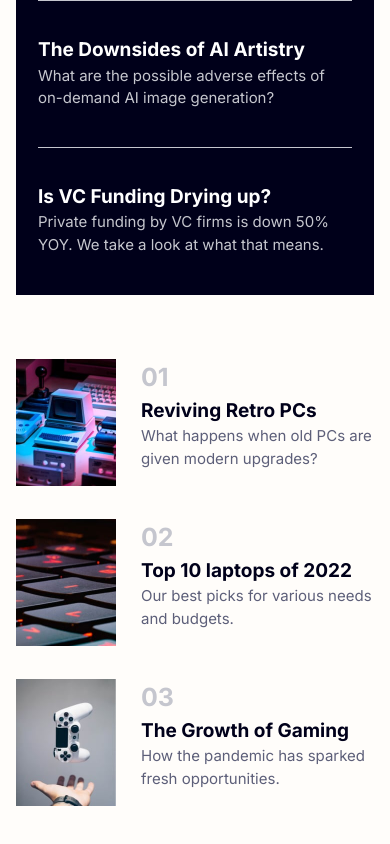
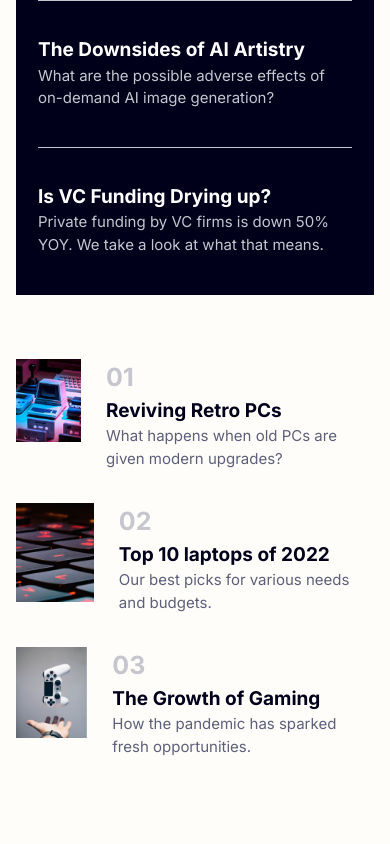
Before and after one commit to rida192/news-homepage-main, a Next.js app: page / in a window 390 px wide. Shown: the part 916-1760 px from the top of the page. Built offline with nearby package versions, Linux system fonts and the light colour scheme.

Commit message:
CHORE adding active state to the project

```diff
--- a/components/Card.tsx
+++ b/components/Card.tsx
@@ -10,12 +10,22 @@
 
 const Card = ({ image, number, title, paragraph }: CardProps) => {
   return (
-    <div className="flex gap-[25px]">
-      <Image src={image} width={100} height={128} alt="labtop" />
+    <div className="flex gap-[25px] group cursor-pointer ">
+      <div className="overflow-hidden">
+        <Image
+          className="group-hover:scale-125 group-hover:rotate-12 transition-all duration-200"
+          src={image}
+          width={100}
+          height={128}
+          alt="labtop"
+        />
+      </div>
       {/* {image.icon} */}
       <div>
         <p className="text-[25px] text-GrayishBlue font-bold">{number}</p>
-        <h3 className="text-[19px] text-VeryDarkBlue font-bold">{title}</h3>
+        <h3 className="text-[19px] text-VeryDarkBlue font-bold   transition-all duration-200 group-hover:text-SoftRed">
+          {title}
+        </h3>
         <p className="text-DarkGrayishBlue md:max-w-[223px]">{paragraph}</p>
       </div>
     </div>
--- a/components/Header.tsx
+++ b/components/Header.tsx
@@ -16,7 +16,7 @@
           alt="logo"
           priority
         />
-        <div className="hidden md:flex space-x-[40px] text-DarkGrayishBlue">
+        <div className="hidden md:flex space-x-[40px] text-DarkGrayishBlue [&>*:hover]:text-SoftRed [&>*]:transition-all [&>*]:duration-200 [&>*]:cursor-pointer ">
           <h3>Home</h3>
           <h3>New</h3>
           <h3>Popular</h3>
--- a/components/Hero.tsx
+++ b/components/Hero.tsx
@@ -26,14 +26,14 @@
                 the power of the platforms back into the hands of the people.
                 But is it realy fulfilling its promise?
               </p>
-              <button className="mt-[30px] md:mt-[40px] p-[20px] bg-SoftRed text-white font-bold tracking-[4px] uppercase">
+              <button className="mt-[30px] md:mt-[40px] p-[20px] bg-SoftRed text-white font-bold tracking-[4px] uppercase hover:bg-VeryDarkBlue transition-all duration-200">
                 Read More
               </button>
             </div>
           </div>
         </div>
         {/* right side */}
-        <div className=" pb-[39px] px-[22px] md:px-[26px] bg-VeryDarkBlue pt-[29px] md:pt-[37px] flex-1">
+        <div className=" pb-[39px] px-[22px] md:px-[26px] bg-VeryDarkBlue pt-[29px] md:pt-[37px] flex-1 [&>h3:hover]:text-SoftOrange [&>h3:hover]:cursor-pointer [&>h3]:transition-all [&>h3]:duration-200">
           <h2 className="text-[26px] text-SoftOrange font-bold mb-[43px]">
             New
           </h2>
```
